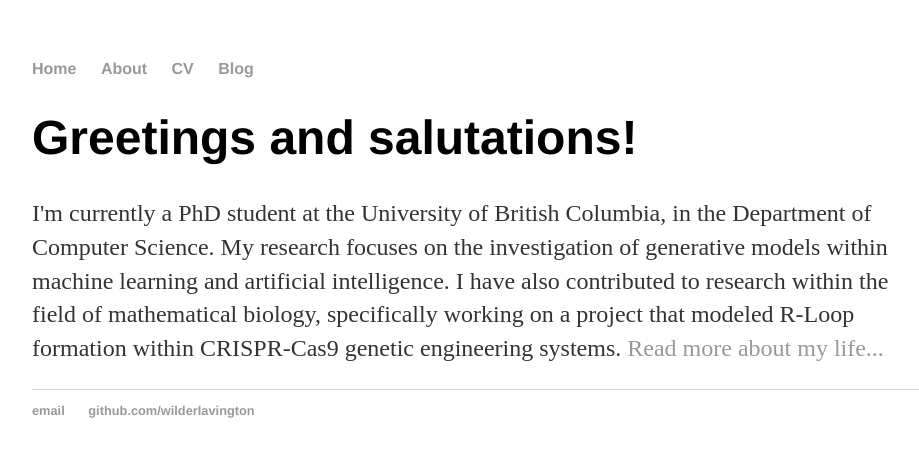
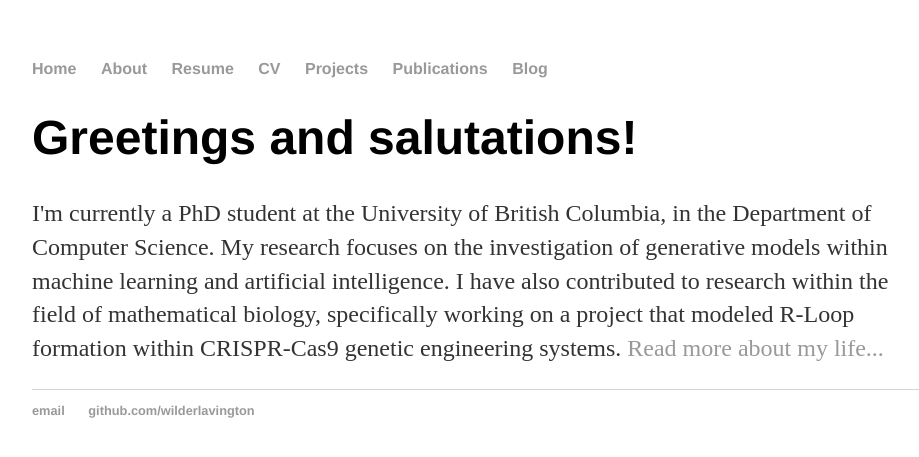
Before and after one commit to WilderLavington/old_web_page, a Jekyll site: the page built from index.html, in a window 1280 px wide. Shown: the top 457 px of the page, without its empty margins (160-1079 px from the left). Built offline with Jekyll 4.4.1, drawn with Linux system fonts in a browser that asks for light colours.

Commit message:
Update default.html

```diff
--- a/_layouts/default.html
+++ b/_layouts/default.html
@@ -10,7 +10,10 @@
 	    		<ul>
 	        		<li><a href="https://wilderlavington.github.io">Home</a></li>
 		        	<li><a href="/about">About</a></li>
-	        		<li><a href="/cv">CV</a></li>
+	        		<li><a href="/resume">Resume</a></li>
+				<li><a href="/cv">CV</a></li>
+				<li><a href="/cv">Projects</a></li>
+				<li><a href="/cv">Publications</a></li>
 	        		<li><a href="https://wilderlavington.github.io/blog/">Blog</a></li>
 	    		</ul>
 			</nav>
```
